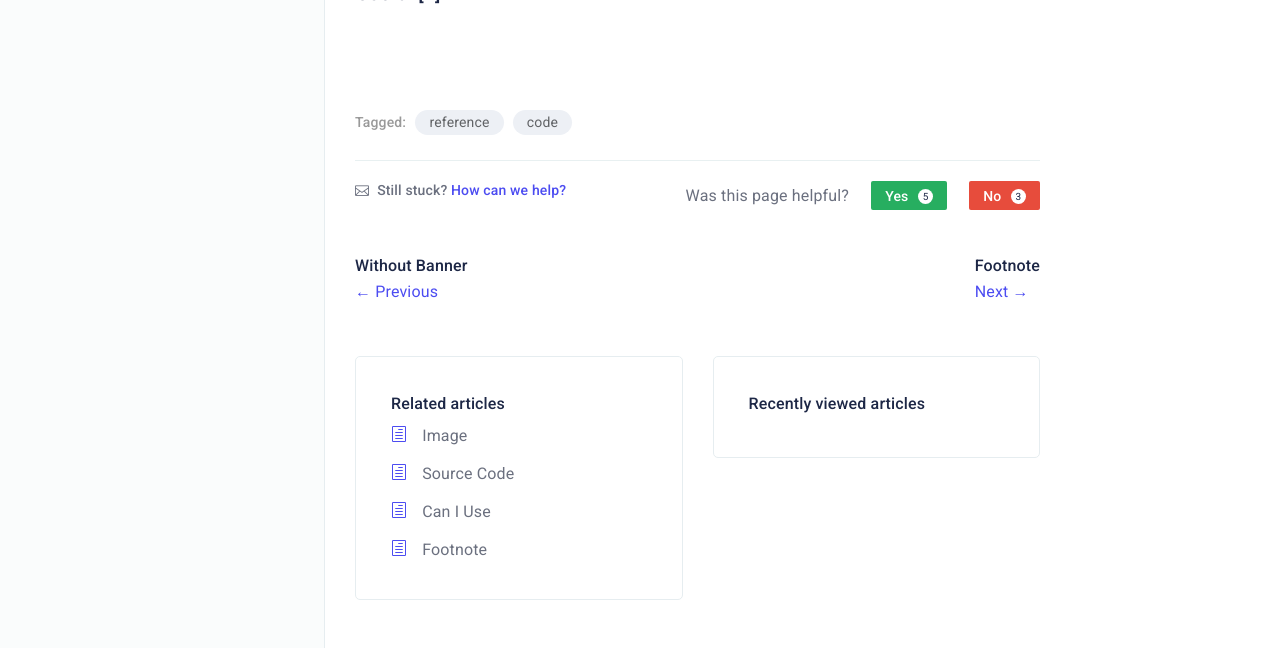
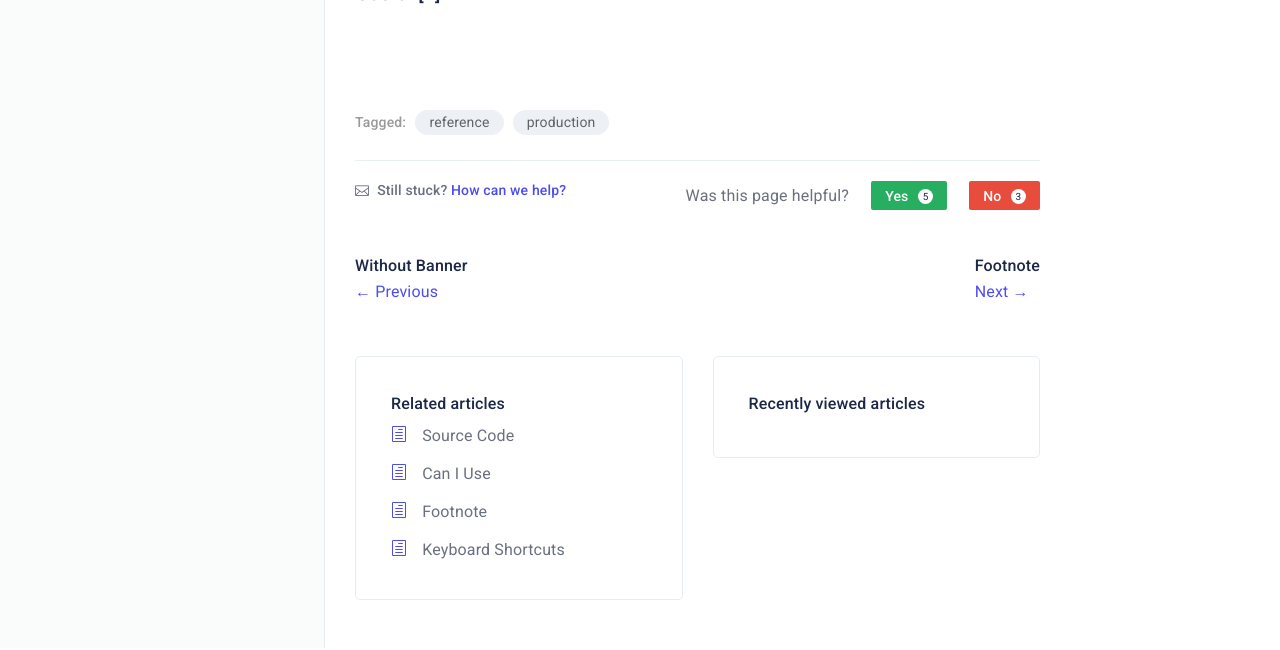
Before and after one commit to clerma/oschelpdesk, a Jekyll site: the page built from _docs/doc-ref-cheatsheet.md, in a window 1280 px wide. Shown: the part 1099-1749 px from the top of the page. Built offline with Jekyll 4.4.1, drawn with Linux system fonts in a browser that asks for light colours; nearby versions of some CDN libraries; comment, search, counter and statistics services are not loaded.

Commit message:
update to content

```diff
--- a/_docs/doc-ref-cheatsheet.md
+++ b/_docs/doc-ref-cheatsheet.md
@@ -7,7 +7,7 @@ search: true
 banner: true
 navbar:
     right_nav_tool: true
-tags: [reference,code]
+tags: [reference,production]
 custom_js:
 - js/jquery.parallax-scroll.js
 - assets/font-size/js/rv-jquery-fontsize-2.0.3.min.js
--- a/_includes/banner_one.html
+++ b/_includes/banner_one.html
@@ -32,13 +32,13 @@
                     <span class="header-search-form__keywords-label">Suggested Search:</span>
                     <ul class="list-unstyled">
                         <li class="wow fadeInUp" data-wow-delay="0.2s">
-                            <a href="#">Code</a>
+                            <a href="#">Production</a>
                         </li>
                         <li class="wow fadeInUp" data-wow-delay="0.3s">
-                            <a href="#">Wordpress</a>
+                            <a href="#">Nursery</a>
                         </li>
                         <li class="wow fadeInUp" data-wow-delay="0.4s">
-                            <a href="#">security</a>
+                            <a href="#">Campus Ops</a>
                         </li>
                     </ul>
                 </div>
```
Also changed, not shown: _docs/doc-element-code.md (+1 -1 lines).
